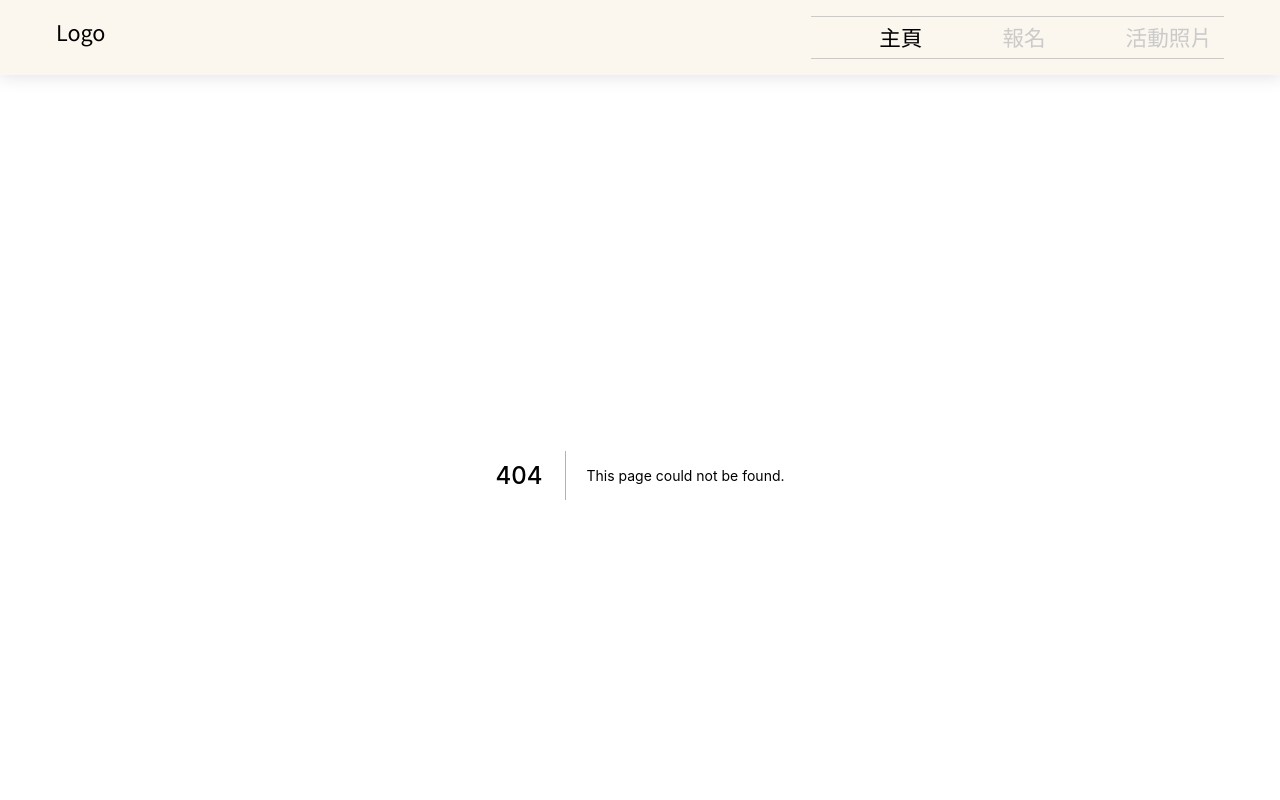
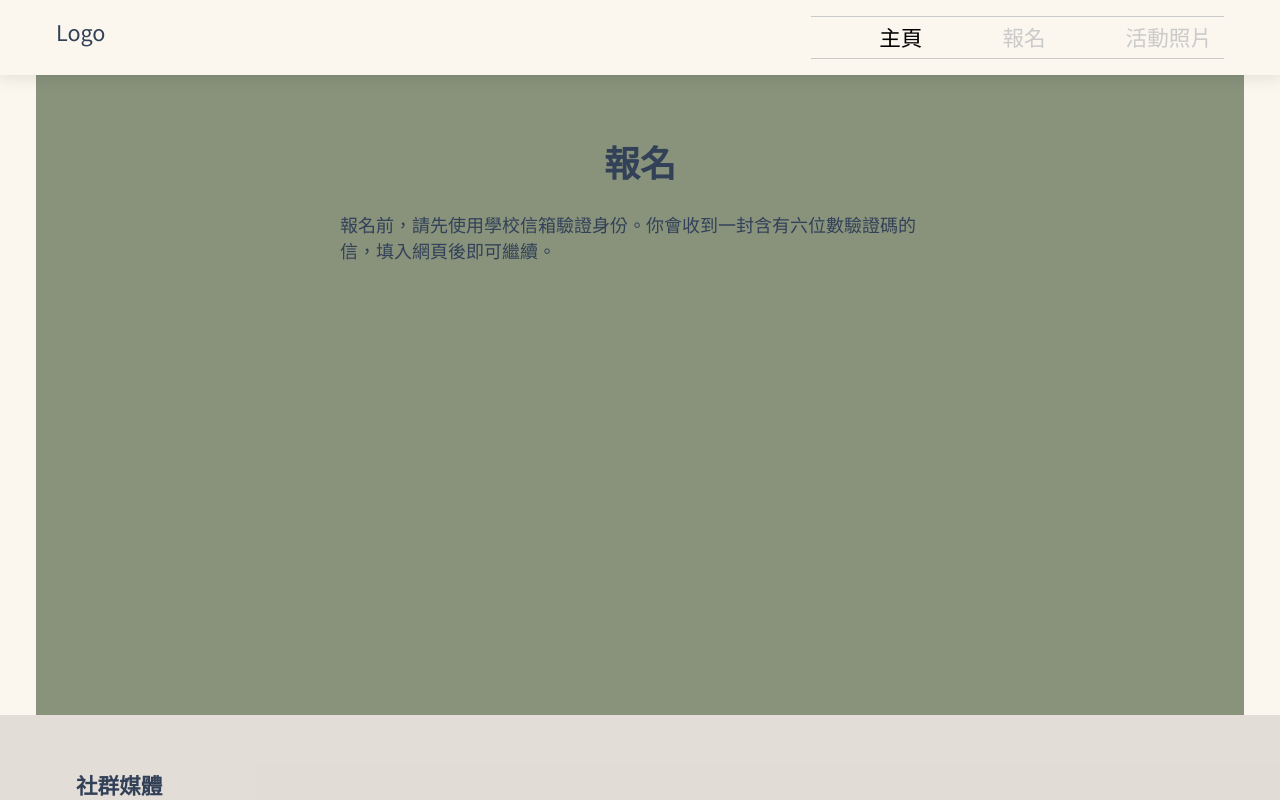
Before and after one commit to IBaseAsyncOrgFactoryProvider/ic-im-in-cse-2022, a Next.js app: page /signup/verify in a window 1280 px wide. Before the commit this address had no page. Shown: the top 800 px of the page. Built offline with nearby package versions, Linux system fonts and the light colour scheme.

Commit message:
Add signup page structure

```diff
--- /dev/null
+++ b/pages/signup/verify.js
@@ -0,0 +1,13 @@
+import styles from '../../styles/SignupVerifyPage.module.css'
+
+export default function SignupVerifyPage() {
+  return (
+    <div className={styles.surface}>
+      <div className={styles.container}>
+        <h1>報名</h1>
+        <p>報名前，請先使用學校信箱驗證身份。你會收到一封含有六位數驗證碼的信，填入網頁後即可繼續。</p>
+
+      </div>
+    </div>
+  )
+}
--- /dev/null
+++ b/styles/SignupVerifyPage.module.css
@@ -0,0 +1,21 @@
+.surface {
+  background-color: var(--color-surface);
+  margin: 0 2rem;
+}
+
+.container {
+  min-height: 80vh;
+  max-width: var(--narrow-container-width);
+  margin: auto;
+  padding: 2rem 0;
+}
+
+.container h1 {
+  text-align: center;
+}
+
+@media screen and (max-width: 800px) {
+  .surface {
+    margin: 0;
+  }
+}
--- a/styles/globals.css
+++ b/styles/globals.css
@@ -14,6 +14,7 @@
   --color-schedule-day-selector-active-text: var(--color-primary);
   --color-schedule-day-selector-active-bg: var(--color-surface-text-emphasis);
   --container-width: 950px;
+  --narrow-container-width: 600px;
   --large-container-width: 1200px;
 }
 
```
Also changed, not shown: pages/signup/index.js (added, +23 -0 lines).
